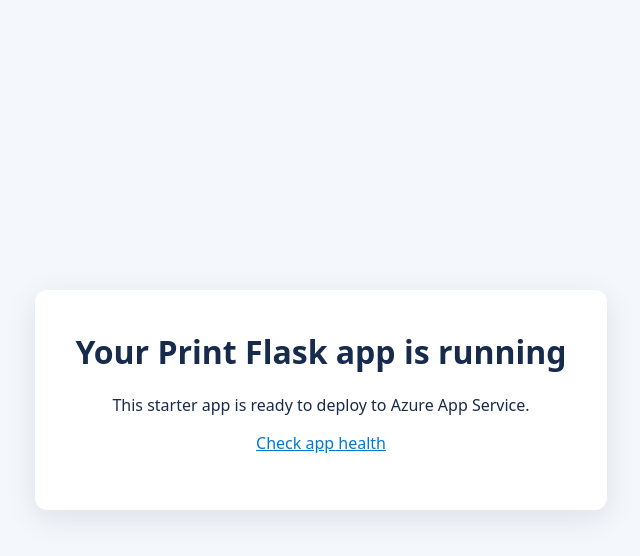
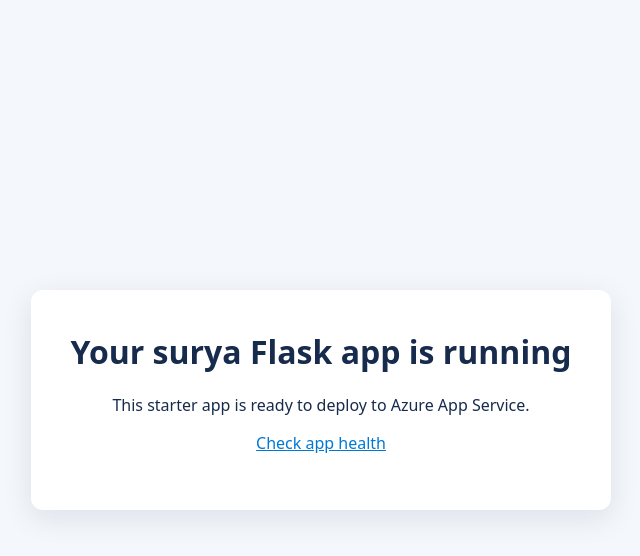
Before and after one commit to mintuguptha/azurelearning, a Flask app: page / in a window 1280 px wide. Shown: the top 556 px of the page, without its empty margins (319-959 px from the left). Run offline with Flask 3, Linux system fonts and the light colour scheme.

Commit message:
Update header text in index.html

```diff
--- a/templates/index.html
+++ b/templates/index.html
@@ -29,7 +29,7 @@
   </head>
   <body>
     <main>
-      <h1>Your Print Flask app is running</h1>
+      <h1>Your surya Flask app is running</h1>
       <p>This starter app is ready to deploy to Azure App Service.</p>
       <p><a href="/health">Check app health</a></p>
     </main>
```
